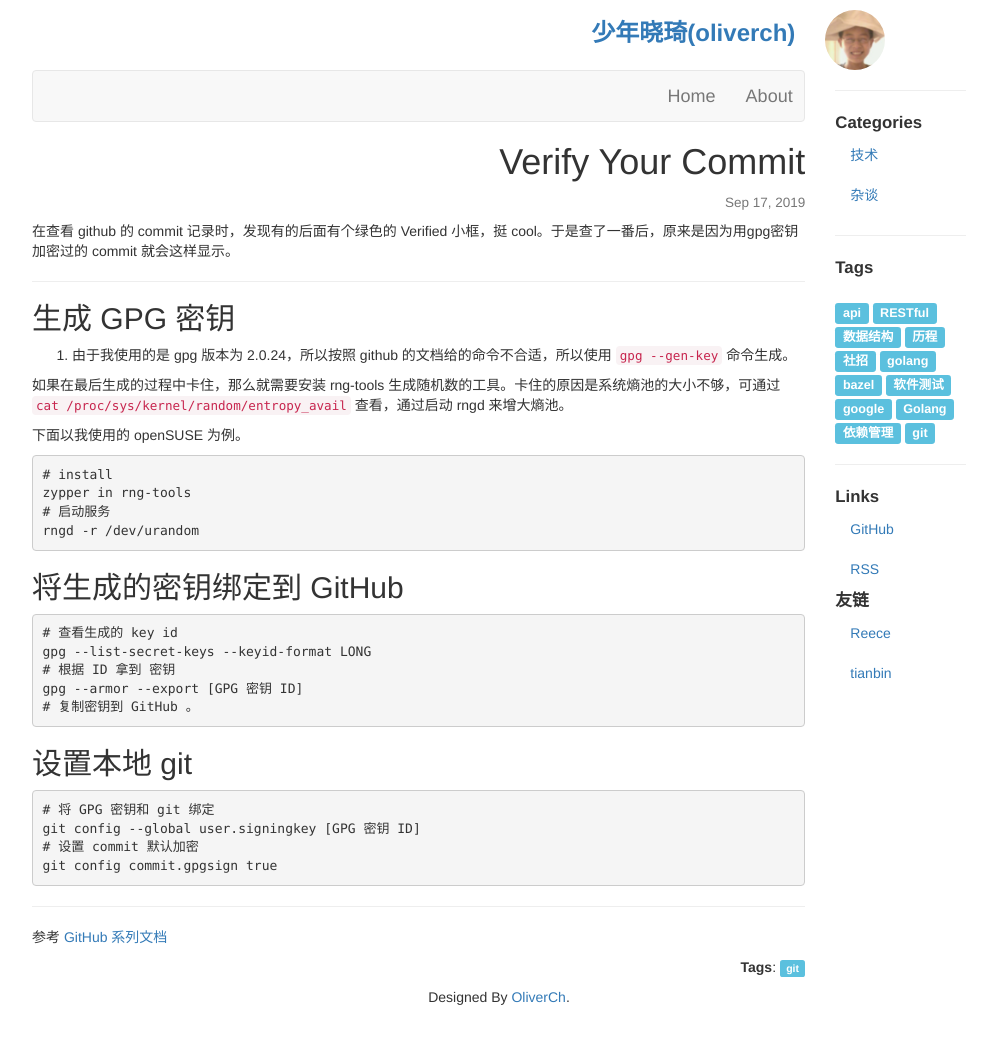
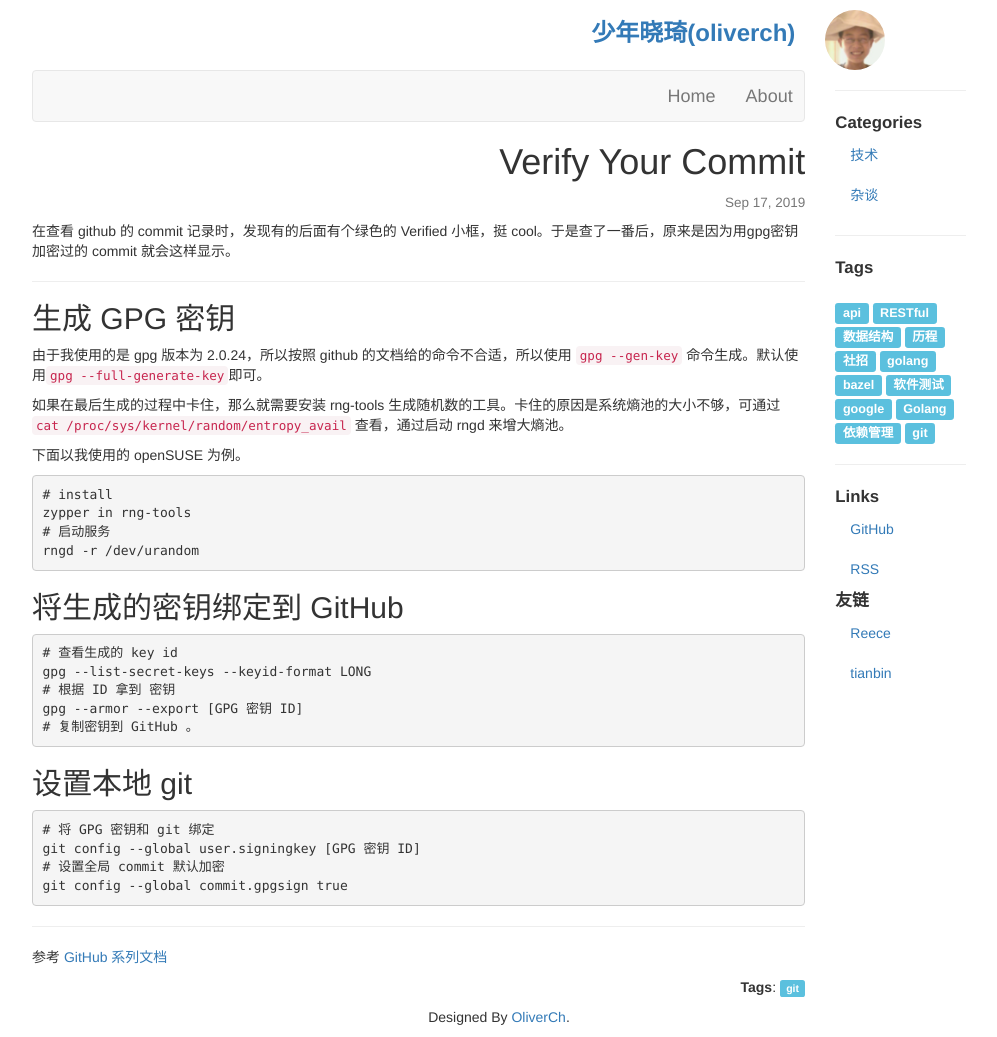
Before and after one commit to snxq/snxq.github.io, a Jekyll site: the page built from _posts/2019-9-17-Verify Your Commit.md, in a window 1280 px wide. Shown: the whole page, without its empty margins (141-1138 px from the left). Built offline with Jekyll 4.4.1, drawn with Linux system fonts in a browser that asks for light colours.

Commit message:
:art: format

````diff
--- a/_posts/2019-9-17-Verify Your Commit.md
+++ b/_posts/2019-9-17-Verify Your Commit.md
@@ -12,7 +12,7 @@ tags: git
 
 ## 生成 GPG 密钥
 
-1. 由于我使用的是 gpg 版本为 2.0.24，所以按照 github 的文档给的命令不合适，所以使用 `gpg --gen-key` 命令生成。
+由于我使用的是 gpg 版本为 2.0.24，所以按照 github 的文档给的命令不合适，所以使用 `gpg --gen-key` 命令生成。默认使用`gpg --full-generate-key`即可。
 
 如果在最后生成的过程中卡住，那么就需要安装 rng-tools 生成随机数的工具。卡住的原因是系统熵池的大小不够，可通过 `cat /proc/sys/kernel/random/entropy_avail` 查看，通过启动 rngd 来增大熵池。
 
@@ -40,8 +40,8 @@ gpg --armor --export [GPG 密钥 ID]
 ```bash
 # 将 GPG 密钥和 git 绑定
 git config --global user.signingkey [GPG 密钥 ID]
-# 设置 commit 默认加密
-git config commit.gpgsign true
+# 设置全局 commit 默认加密
+git config --global commit.gpgsign true
 ```
 
 ---
````
